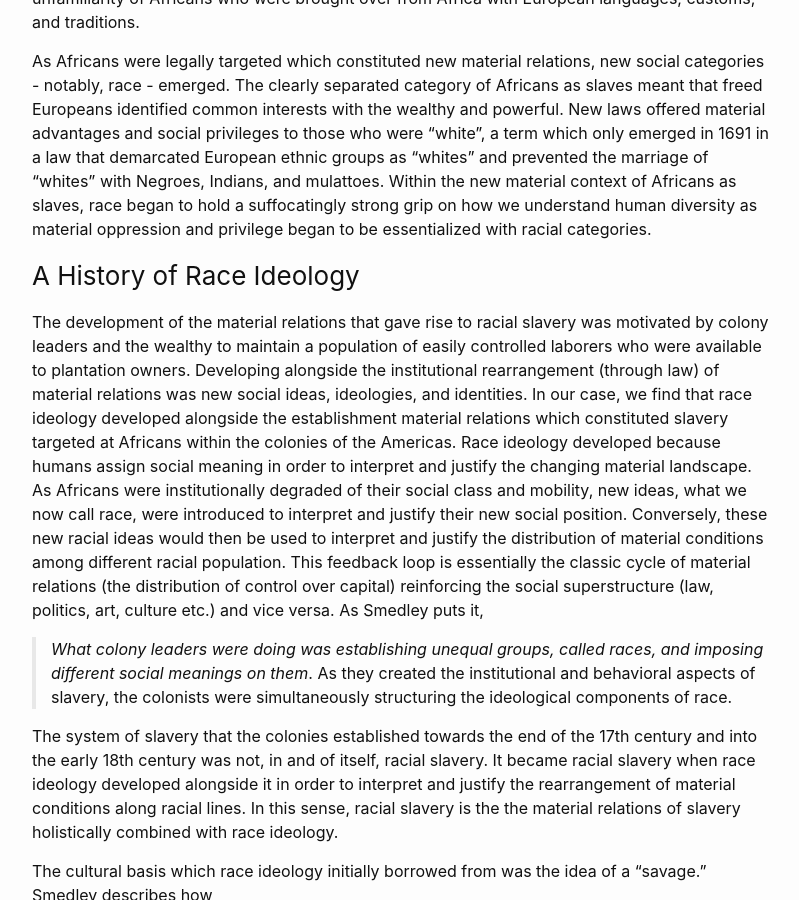
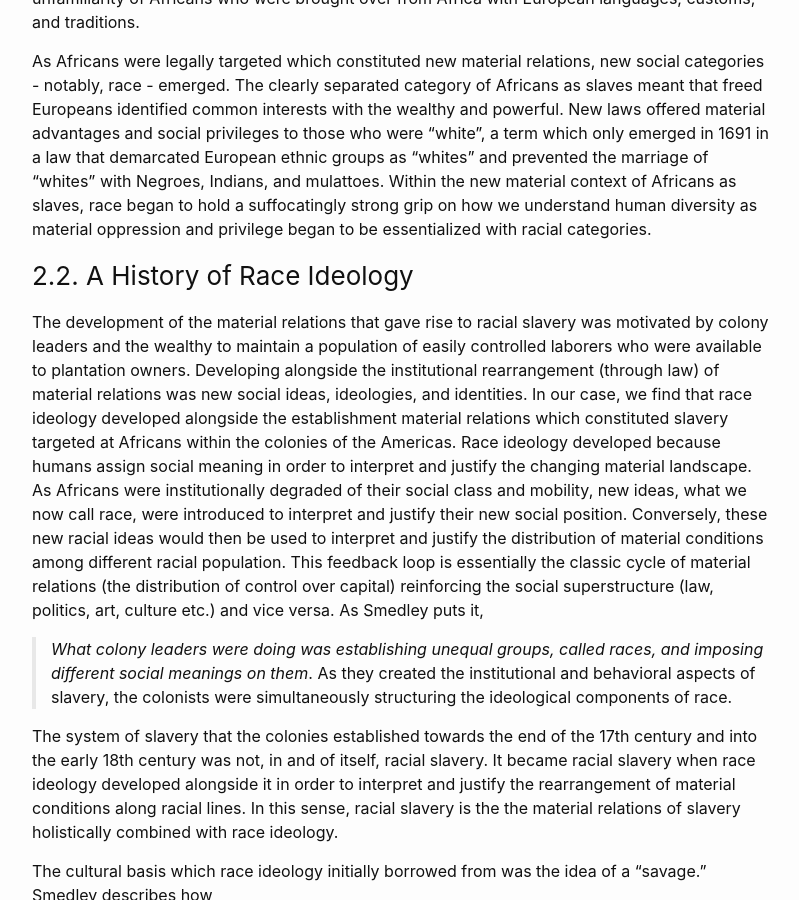
Before and after one commit to ecooecoo/ecooecoo.github.io, a Jekyll site: the page built from _posts/2021-06-02-on-race.markdown, in a window 1280 px wide and 900 px high, scrolled down 5256 px. Shown: the whole window, without its empty margins (238-1037 px from the left). Built offline with Jekyll 4.4.1, drawn with Linux system fonts in a browser that asks for light colours.

Commit message:
update on race blog

```diff
--- a/_posts/2021-06-02-on-race.markdown
+++ b/_posts/2021-06-02-on-race.markdown
@@ -95,7 +95,7 @@ To summarize, race is not just an abstract idea. Echoing the the analysis of rac
 
 As Africans were legally targeted which constituted new material relations, new social categories - notably, race - emerged. The clearly separated category of Africans as slaves meant that freed Europeans identified common interests with the wealthy and powerful. New laws offered material advantages and social privileges to those who were "white", a term which only emerged in 1691 in a law that demarcated European ethnic groups as "whites" and prevented the marriage of "whites" with Negroes, Indians, and mulattoes. Within the new material context of Africans as slaves, race began to hold a suffocatingly strong grip on how we understand human diversity as material oppression and privilege began to be essentialized with racial categories.
 
-### A History of Race Ideology
+### 2.2. A History of Race Ideology
 
 The development of the material relations that gave rise to racial slavery was motivated by colony leaders and the wealthy to maintain a population of easily controlled laborers who were available to plantation owners. Developing alongside the institutional rearrangement (through law) of material relations was new social ideas, ideologies, and identities. In our case, we find that race ideology developed alongside the establishment material relations which constituted slavery targeted at Africans within the colonies of the Americas. Race ideology developed because humans assign social meaning in order to interpret and justify the changing material landscape. As Africans were institutionally degraded of their social class and mobility, new ideas, what we now call race, were introduced to interpret and justify their new social position. Conversely, these new racial ideas would then be used to interpret and justify the distribution of material conditions among different racial population. This feedback loop is essentially the classic cycle of material relations (the distribution of control over capital) reinforcing the social superstructure (law, politics, art, culture etc.) and vice versa. As Smedley puts it,
 > *What colony leaders were doing was establishing unequal groups, called races, and imposing different social meanings on them*. As they created the institutional and behavioral aspects of slavery, the colonists were simultaneously structuring the ideological components of race.
```
